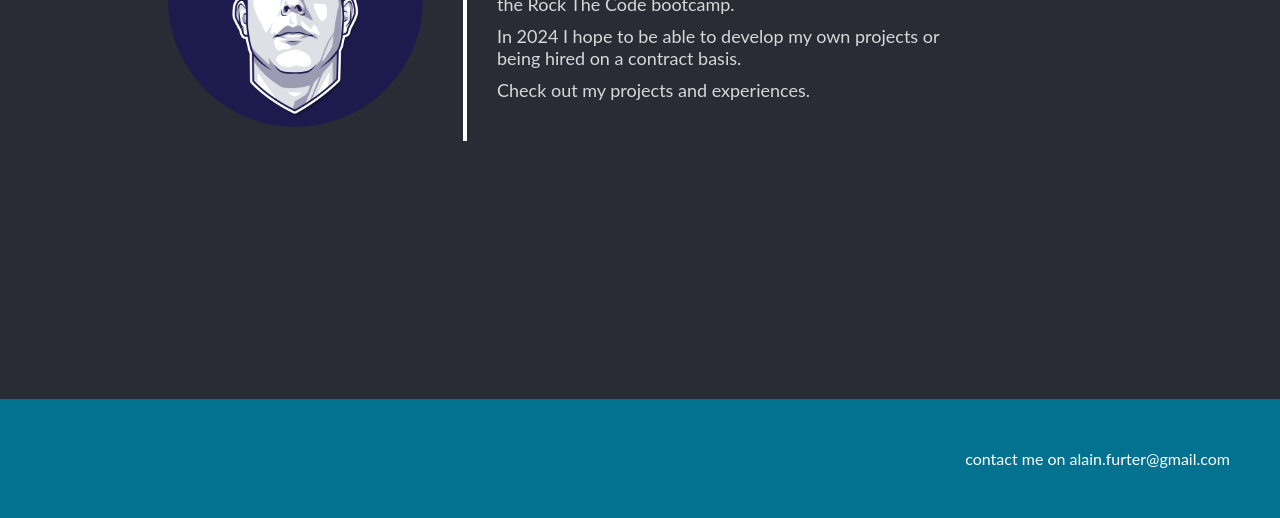
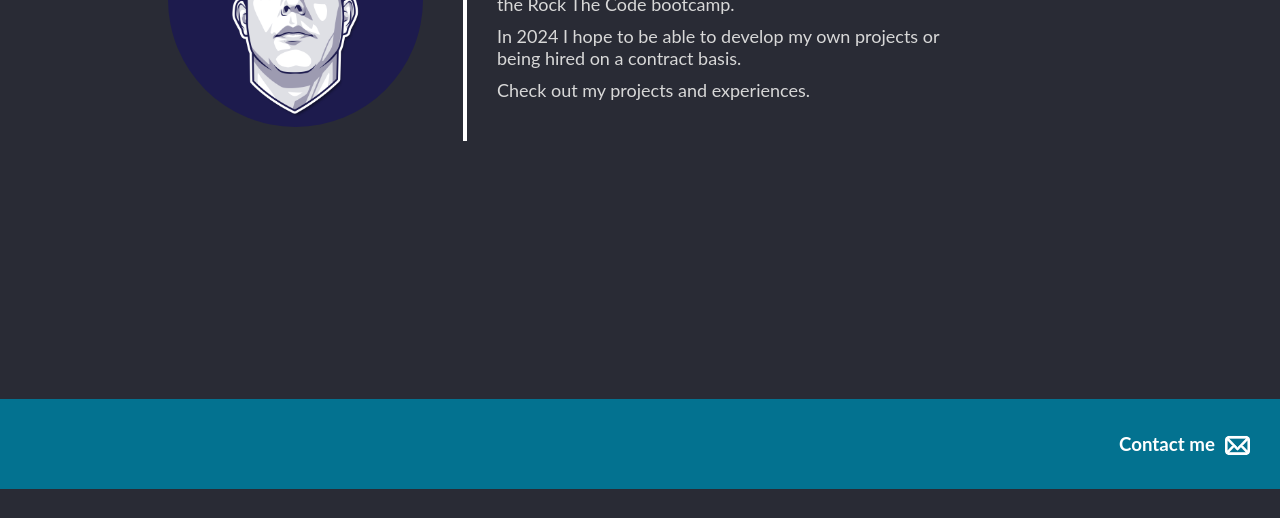
Before and after one commit to alainfurter/rtc-viteproject3, a website built with Vite: page index.html in a window 1280 px wide. Shown: the part 471-989 px from the top of the page. After the commit the page ends 960 px from the top, so only its background shows below. Built offline with nearby package versions, Linux system fonts and the light colour scheme.

Commit message:
Footer Update

```diff
--- a/css/style.css
+++ b/css/style.css
@@ -308,14 +308,45 @@ footer {
   background-color: var(--footer-bg-color);
   display: flex;
   justify-content: flex-end;
-  padding: 50px;
+  padding: 20px;
   margin-top: auto;
 }
 
 footer a {
   text-decoration: none;
   color: var(--footer-txt-color);
+  display: flex;
+  height: 50px;
+  gap: 10px;
+  align-items: center;
+
+  border: none;
+  padding: 10px;
+  border-radius: 5px;
 }
+
+footer a:hover {
+  text-decoration: none;
+  color: var(--footer-txt-color);
+  display: flex;
+  height: 50px;
+  gap: 10px;
+  align-items: center;
+
+  border: white solid 1px;
+  padding: 10px;
+  border-radius: 5px;
+}
+
+footer .email-image-container {
+  width: 25px;
+  padding-top: 5px;
+}
+
+footer .email-image-container > img {
+  width: 100%;
+}
+
 
 @media screen and (max-width:1000px) {
   .project-card {
--- a/js/main.js
+++ b/js/main.js
@@ -62,8 +62,12 @@ const renderMain = () => {
 const renderFooter = () => {
   const footerTemplate = () => `
     <footer>
-      <a href="mailto:alain.furter@gmail.com"
-      >contact me on alain.furter@gmail.com</a>
+      <a href="mailto:alain.furter@gmail.com">
+        <h3>Contact me</h3>
+        <div class="email-image-container">
+          <img src="images/mail-icon-white.png" alt="Email Icon">
+        </div>
+      </a>
     </footer>
   `;
   const bodyElement = document.querySelector('body');
```
Also changed, not shown: index.html (+10 -4 lines), public/images/mail-icon-white.png (added).
